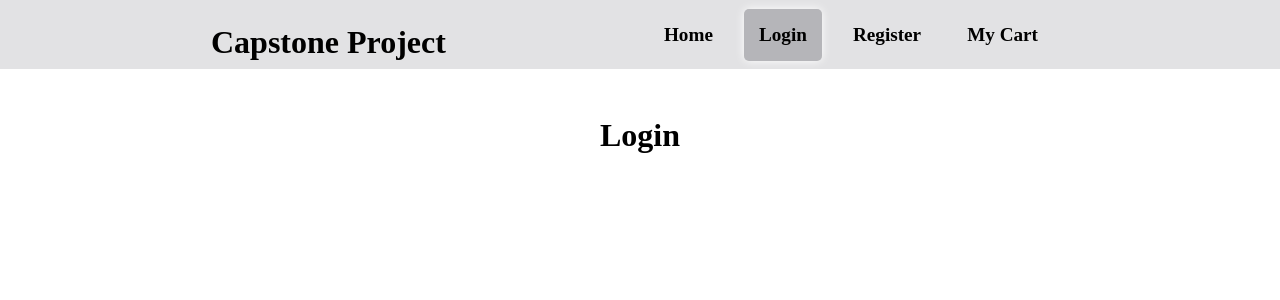
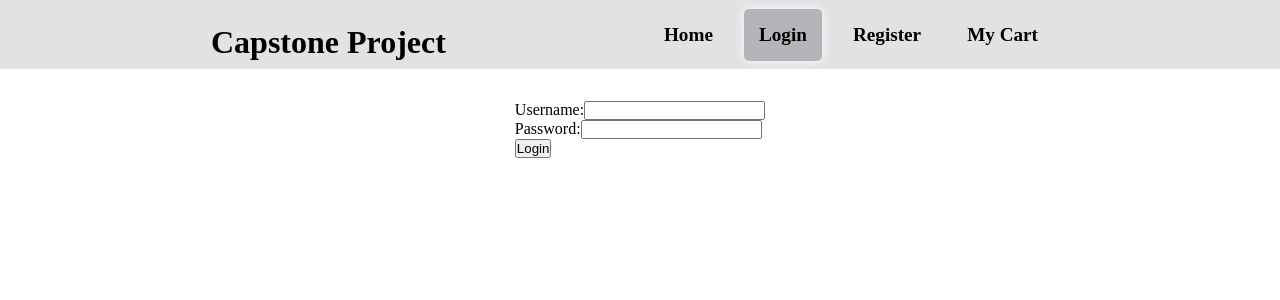
Before and after one commit to elhamsameem/Capstone-Project, a React (Vite) app: page /login in a window 1280 px wide. Shown: the top 300 px of the page. Built offline with nearby package versions, Linux system fonts and the light colour scheme; no server answers.

Commit message:
feat: added login functionality

```diff
--- a/src/App.jsx
+++ b/src/App.jsx
@@ -1,15 +1,20 @@
 import { useState, useEffect } from "react";
-import { Route, Routes } from "react-router-dom";
+import { Route, Routes, useNavigate } from "react-router-dom";
 import NavBar from "./components/NavBar.jsx";
 import Home from "./components/Home.jsx";
 import Login from "./components/Login.jsx";
 import Register from "./components/Register.jsx";
 import Cart from "./components/Cart.jsx";
 import "./App.css";
-import { fetchAllProducts } from "./API/api.js";
+import { fetchAllProducts } from "./api/api.js";
+import React from "react";
 
 function App() {
   const [products, setProducts] = useState(null);
+  const [token, setToken] = useState(
+    localStorage.getItem("capstone-token") || null
+  );
+  const navigate = useNavigate();
 
   // Fetching all products in app level component
   useEffect(() => {
@@ -20,16 +25,24 @@ function App() {
     getAllProducts();
   }, []);
 
-  console.log(products);
+  // Logout handler
+  function handleLogout() {
+    localStorage.removeItem("capstone-token");
+    setToken(null);
+    navigate("/login");
+  }
 
   return (
     <>
-      <NavBar />
+      <NavBar token={token} setToken={setToken} handleLogout={handleLogout} />
       <div className="canvas">
         <div className="canvas-div">
           <Routes>
             <Route path="/" element={<Home products={products} />} />
-            <Route path="/login" element={<Login />} />
+            <Route
+              path="/login"
+              element={<Login token={token} setToken={setToken} />}
+            />
             <Route path="/register" element={<Register />} />
             <Route path="/cart" element={<Cart />} />
           </Routes>
--- a/src/api/api.js
+++ b/src/api/api.js
@@ -1,6 +1,5 @@
 // Main API to fetch data from
 const API_URL = "https://fakestoreapi.com";
-
 
 // Fetch all products
 export async function fetchAllProducts() {
@@ -8,8 +7,27 @@ export async function fetchAllProducts() {
     const response = await fetch(`${API_URL}/products`);
     const result = await response.json();
     return result;
-
   } catch (error) {
     console.error("Error GET All Products: ", error);
   }
 }
+
+// Login function
+export async function loginUser(username, password) {
+  try {
+    const response = await fetch(`${API_URL}/auth/login`, {
+      method: "POST",
+      headers: {
+        "Content-Type": "application/json",
+      },
+      body: JSON.stringify({
+        username,
+        password,
+      }),
+    });
+    const result = await response.json();
+    return result;
+  } catch (error) {
+    console.error("Error Login: ", error);
+  }
+}
--- a/src/components/Login.jsx
+++ b/src/components/Login.jsx
@@ -1,8 +1,59 @@
 import React from "react";
+import { useState, useEffect } from "react";
+import { useNavigate } from "react-router-dom";
 import "../style/Login.css";
+import { loginUser } from "../api/api";
 
-function Login() {
-  return <h1>Login</h1>;
+function Login({ token, setToken }) {
+  const [username, setUsername] = useState("");
+  const [password, setPassword] = useState("");
+  const navigate = useNavigate();
+
+  const handleLogin = async () => {
+    try {
+      // Calling api helper to login user
+      const response = await loginUser(username, password);
+      response && localStorage.setItem("capstone-token", response.token);
+      setToken(response.token);
+      navigate("/");
+    } catch (error) {
+      console.error(error);
+    }
+  };
+
+  useEffect(() => {
+    if (token) {
+      navigate("/");
+    }
+  }, [token]);
+
+  return (
+    <div className="login-container">
+      <form>
+        <div>
+          <label>Username:</label>
+          <input
+            type="text"
+            name="username"
+            value={username}
+            onChange={(e) => setUsername(e.target.value)}
+          />
+        </div>
+        <div>
+          <label>Password:</label>
+          <input
+            type="password"
+            name="password"
+            value={password}
+            onChange={(e) => setPassword(e.target.value)}
+          />
+        </div>
+        <button type="button" onClick={handleLogin}>
+          Login
+        </button>
+      </form>
+    </div>
+  );
 }
 
 export default Login;
--- a/src/components/NavBar.jsx
+++ b/src/components/NavBar.jsx
@@ -1,14 +1,20 @@
-import React from "react";
-import { NavLink } from "react-router-dom";
+import React, { useEffect } from "react";
+import { NavLink, useNavigate } from "react-router-dom";
 import "../style/NavBar.css";
 
-function NavBar() {
+function NavBar({ token, setToken, handleLogout }) {
   return (
     <div className="nav-bar-div">
       <h1 className="title">Capstone Project</h1>
       <div className="nav-links-div">
         <NavLink to={"/"}>Home</NavLink>
-        <NavLink to={"/login"}>Login</NavLink>
+        {token ? (
+          <NavLink to={"/login"} onClick={handleLogout}>
+            Logout
+          </NavLink>
+        ) : (
+          <NavLink to={"/login"}>Login</NavLink>
+        )}
         <NavLink to={"/register"}>Register</NavLink>
         <NavLink to={"/cart"}>My Cart</NavLink>
       </div>
```
Lines whose indentation alone changed are shown as unchanged.
